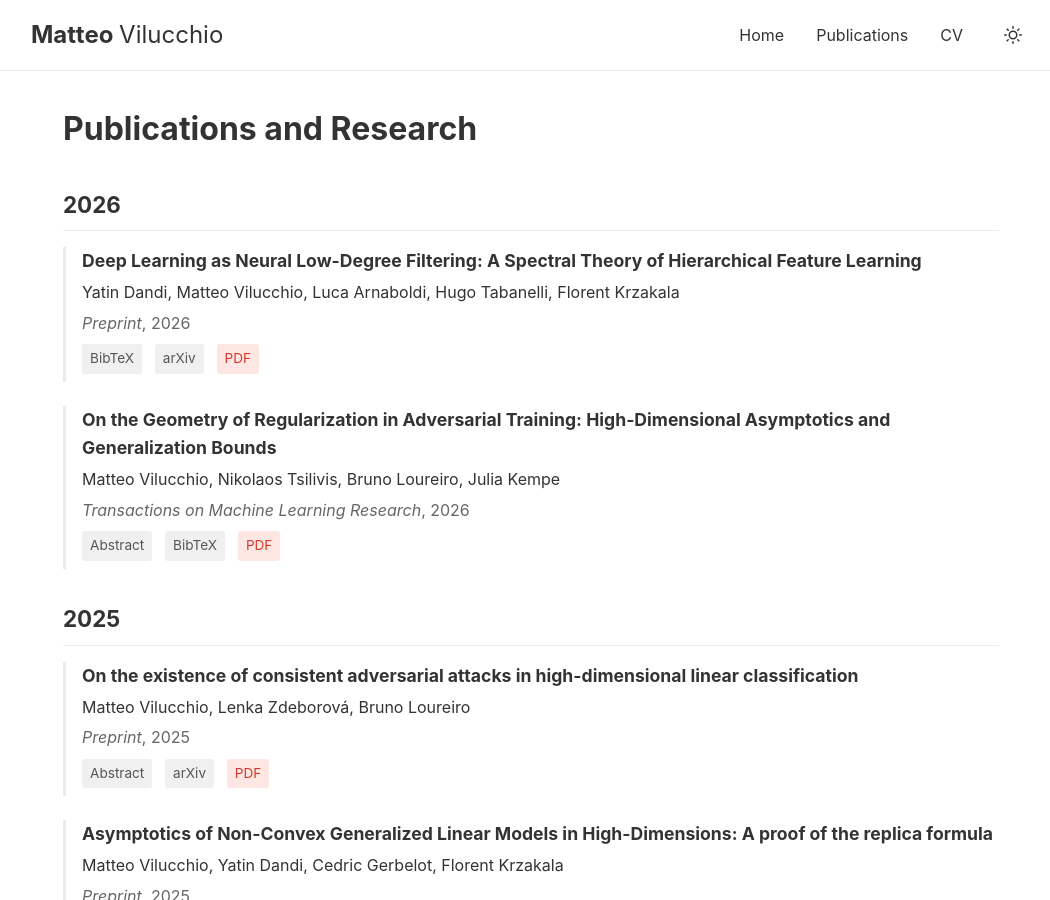
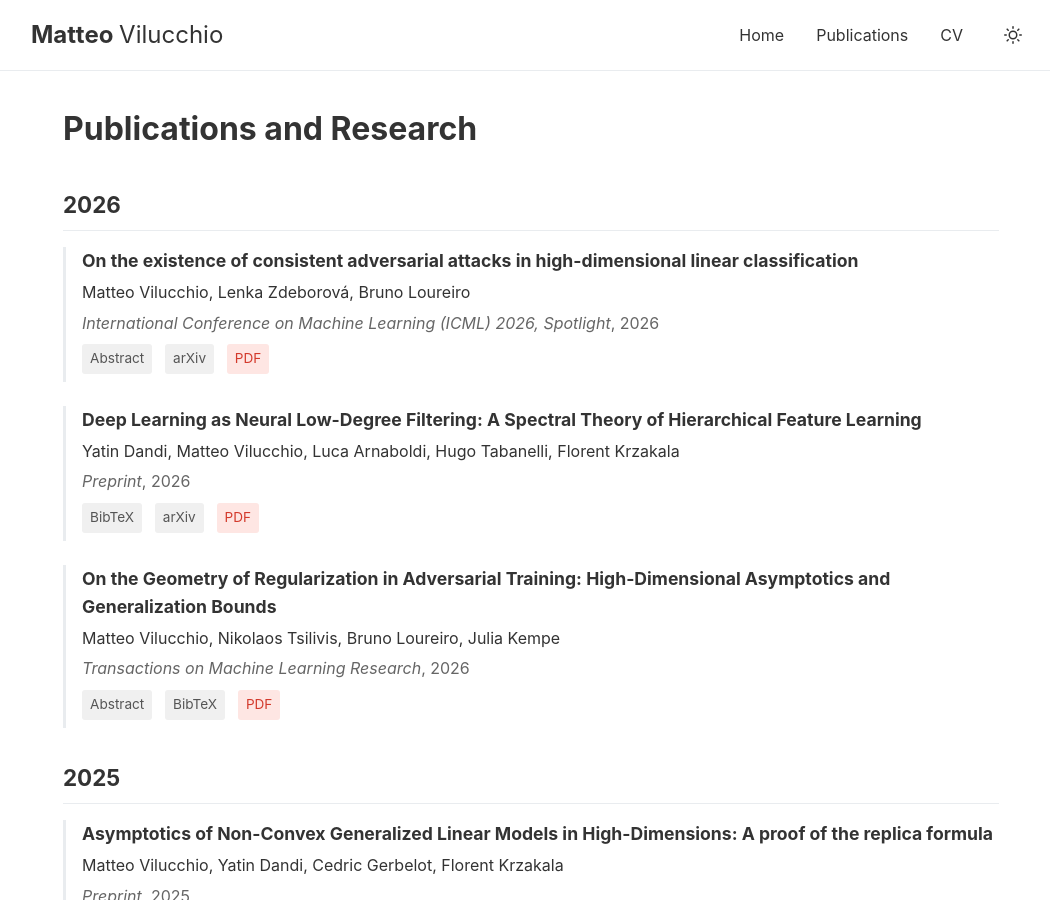
Before and after one commit to mvilucchio/mvilucchio.github.io, a Jekyll site: the page built from publications.md, in a window 1280 px wide and 900 px high. Shown: the whole window, without its empty margins (109-1159 px from the left). Built offline with Jekyll 4.4.1, drawn with Linux system fonts in a browser that asks for light colours.

Commit message:
Add Taipei news and update ICML Spotlight publication metadata

```diff
--- a/_data/publications.yml
+++ b/_data/publications.yml
@@ -100,9 +100,9 @@
 
 - title: "On the existence of consistent adversarial attacks in high-dimensional linear classification"
   authors: "Matteo Vilucchio, Lenka Zdeborová, Bruno Loureiro"
-  venue: "arXiv"
-  year: 2025
-  type: "preprint"
+  venue: "International Conference on Machine Learning (ICML) 2026, Spotlight"
+  year: 2026
+  type: "publication"
   arxiv: "2506.12454"
   pdf: "https://arxiv.org/pdf/2506.12454"
   abstract: "What fundamentally distinguishes an adversarial attack from a misclassification due to limited model expressivity or finite data? In this work, we investigate this question in the setting of high-dimensional binary classification, where statistical effects due to limited data availability play a central role. We introduce a new error metric that precisely capture this distinction, quantifying model vulnerability to consistent adversarial attacks -- perturbations that preserve the ground-truth labels. Our main technical contribution is an exact and rigorous asymptotic characterization of these metrics in both well-specified models and latent space models, revealing different vulnerability patterns compared to standard robust error measures. The theoretical results demonstrate that as models become more overparameterized, their vulnerability to label-preserving perturbations grows, offering theoretical insight into the mechanisms underlying model sensitivity to adversarial attacks."
```
Also changed, not shown: _news/taipei-physics-of-learning-2026.md (added, +8 -0 lines).
